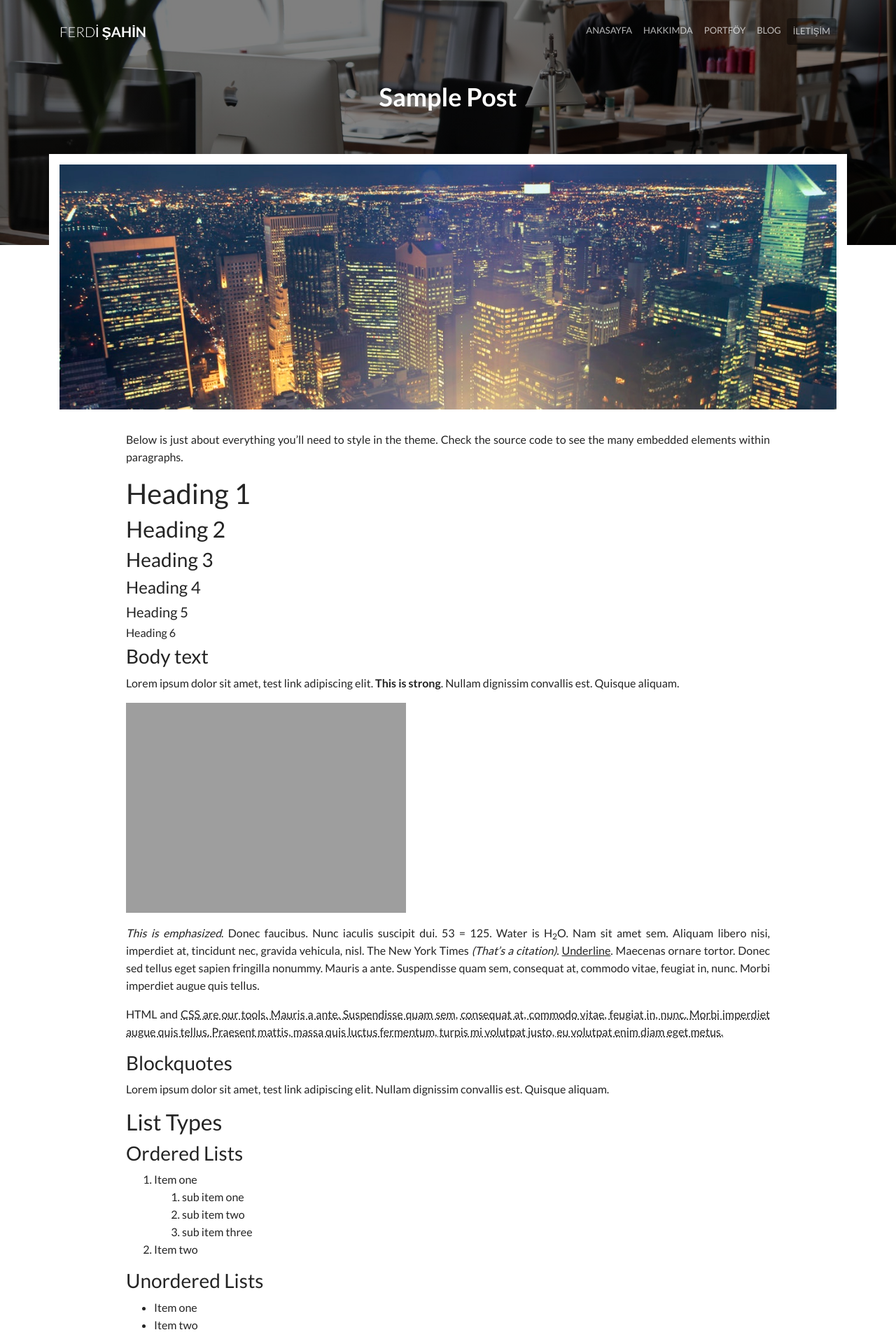
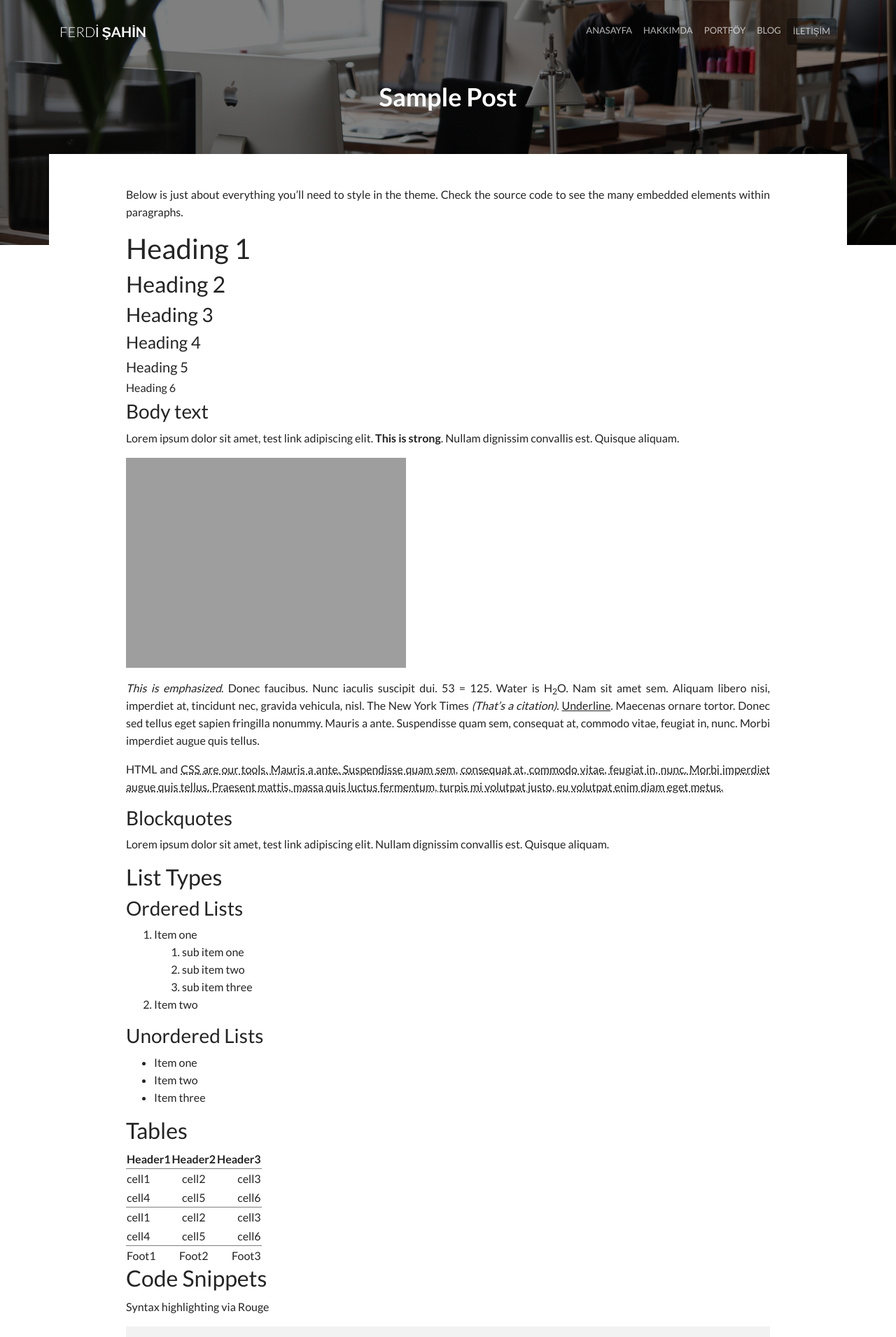
Before and after one commit to FSahinn/esmer, a Jekyll site: the page built from _portfolio/2016-08-25-my-portfolio-item.md, in a window 1280 px wide. Shown: the top 1910 px of the page at 70% size. Built offline with Jekyll 4.4.1, drawn with Linux system fonts in a browser that asks for light colours.

Commit message:
Add files via upload

```diff
--- a/_layouts/portfolio-single.html
+++ b/_layouts/portfolio-single.html
@@ -28,9 +28,18 @@
     <main id="main" class="mt130">
         <div class="container">
             <div class="row pd15 justify-content-center">
-                {% if page.cover %}
-                <div class="col-12 thumbnail-area wow slideInLeft">
-                    <img src="{{ site.url }}/{{ page.cover }}" alt="{{ post.title }}">
+
+                {% if page.gallery %}
+                <div class="col-12 image-gallery wow slideInLeft">
+                    <div class="row">
+                        {% for gallery in page.gallery %}
+                        <div class="col-xs-12 col-sm-6 col-md-3 image-box">
+                            <a href="{{ site.baseurl }}{{ gallery.image }}">
+                                <img src="{{ site.baseurl }}{{ gallery.image }}" alt="{{ page.title }}">
+                            </a>
+                        </div>
+                        {% endfor %}
+                    </div>
                 </div>
                 {% endif %}
                 <div class="col-md-12 col-lg-10 text-area wow slideInRight">
```
